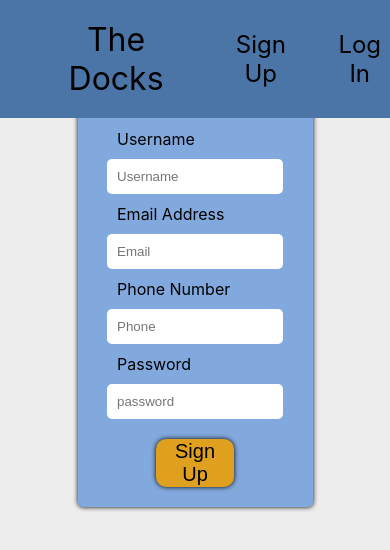
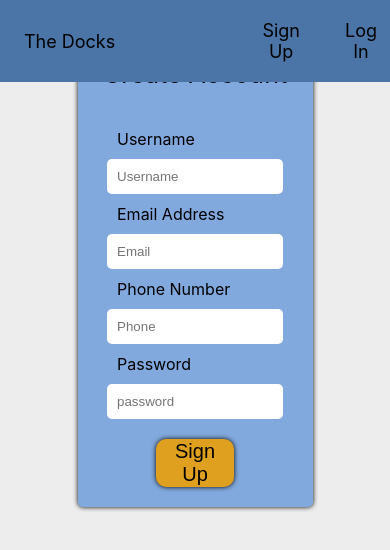
Before and after one commit to MattMoyka/The-Dock, a React (Create React App) app in the folder client/: page /signup in a window 390 px wide. Shown: the top 550 px of the page. Built offline with nearby package versions, Linux system fonts and the light colour scheme.

Commit message:
media query added to nav and listings page

```diff
--- a/client/src/components/Nav/Nav.css
+++ b/client/src/components/Nav/Nav.css
@@ -36,3 +36,20 @@
   font: bold;
   font-size: xx-large;
 }
+
+@media only screen and (max-width: 768px) {
+  /* For mobile phones: */
+  .nav {
+    width: 100%;
+  }
+  .nav-links, .logo-link {
+    font-size: 18px;
+  }
+  .logo {
+    margin-left: 1%;
+  }
+
+  .link {
+    margin-right: 8%;
+  }
+}
--- a/client/src/components/Nav/Nav.jsx
+++ b/client/src/components/Nav/Nav.jsx
@@ -1,5 +1,4 @@
 import { NavLink } from "react-router-dom";
-import SignOut from "../../screens/SignOut/SignOut";
 import "./Nav.css";
 
 const authenticatedOptions = (
--- a/client/src/screens/Listing/Listing.css
+++ b/client/src/screens/Listing/Listing.css
@@ -83,13 +83,25 @@ text-decoration: none;
   .listings {
     grid-template-columns: 1fr 1fr;
     gap: 10px;
+    width: 100%;
   }
   .itemCards {
       width: 40vw;
+      height: 30vh;
   }
   .itemCards .listing-img {
     width: 40vw;
      }
+    .page-title{
+      margin-top: 95px;
+    }
+
+    .title-text {
+      font-size: medium;
+    }
+    .desc-font {
+      font-size: small;
+    }
 }
 
 
```
